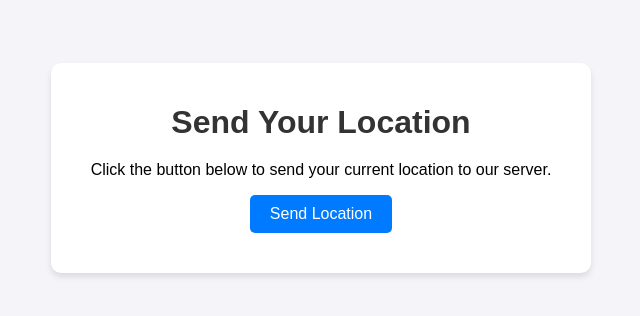
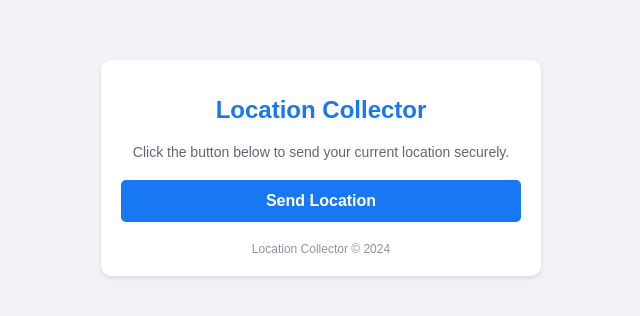
Before and after one commit to Mohanleo777/leo, a plain HTML site: page location.html in a window 1280 px wide. Shown: the part 232-548 px from the top of the page, without its empty margins (319-959 px from the left). Drawn offline with Linux system fonts and the light colour scheme.

Commit message:
Update location.html

```diff
--- a/location.html
+++ b/location.html
@@ -7,7 +7,7 @@
     <style>
         body {
             font-family: Arial, sans-serif;
-            background-color: #f4f4f9;
+            background-color: #f0f2f5;
             margin: 0;
             padding: 0;
             display: flex;
@@ -17,37 +17,54 @@
         }
 
         .container {
+            width: 100%;
+            max-width: 400px;
+            background: #fff;
+            padding: 20px;
+            border-radius: 10px;
+            box-shadow: 0 2px 4px rgba(0, 0, 0, 0.1);
             text-align: center;
-            background: #fff;
-            padding: 20px 40px;
-            border-radius: 10px;
-            box-shadow: 0 4px 6px rgba(0, 0, 0, 0.1);
         }
 
         h1 {
-            color: #333;
+            font-size: 24px;
+            color: #1877f2;
+            margin-bottom: 20px;
+        }
+
+        p {
+            color: #606770;
+            font-size: 14px;
             margin-bottom: 20px;
         }
 
         button {
-            background-color: #007BFF;
+            width: 100%;
+            background-color: #1877f2;
             color: white;
             border: none;
-            padding: 10px 20px;
+            padding: 12px;
             font-size: 16px;
+            font-weight: bold;
             border-radius: 5px;
             cursor: pointer;
             transition: background-color 0.3s;
         }
 
         button:hover {
-            background-color: #0056b3;
+            background-color: #165db8;
         }
 
         .status {
             margin-top: 20px;
             font-size: 14px;
             color: #555;
+        }
+
+        .footer {
+            margin-top: 20px;
+            font-size: 12px;
+            color: #8d949e;
         }
     </style>
     <script>
@@ -96,10 +113,11 @@
 </head>
 <body>
     <div class="container">
-        <h1>Send Your Location</h1>
-        <p>Click the button below to send your current location to our server.</p>
+        <h1>Location Collector</h1>
+        <p>Click the button below to send your current location securely.</p>
         <button onclick="sendLocation()">Send Location</button>
         <div class="status" id="status"></div>
+        <div class="footer">Location Collector &copy; 2024</div>
     </div>
 </body>
 </html>
```
